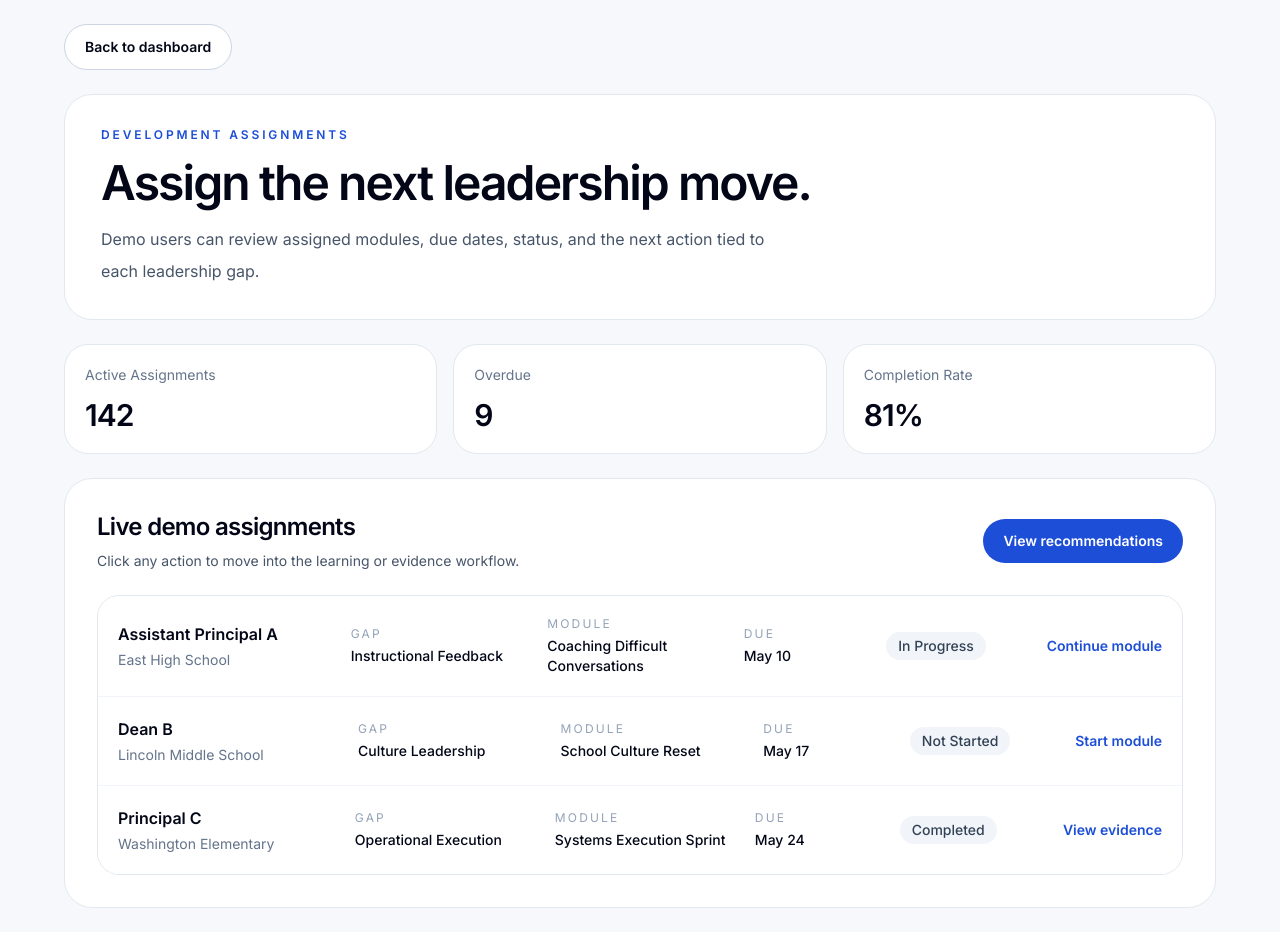
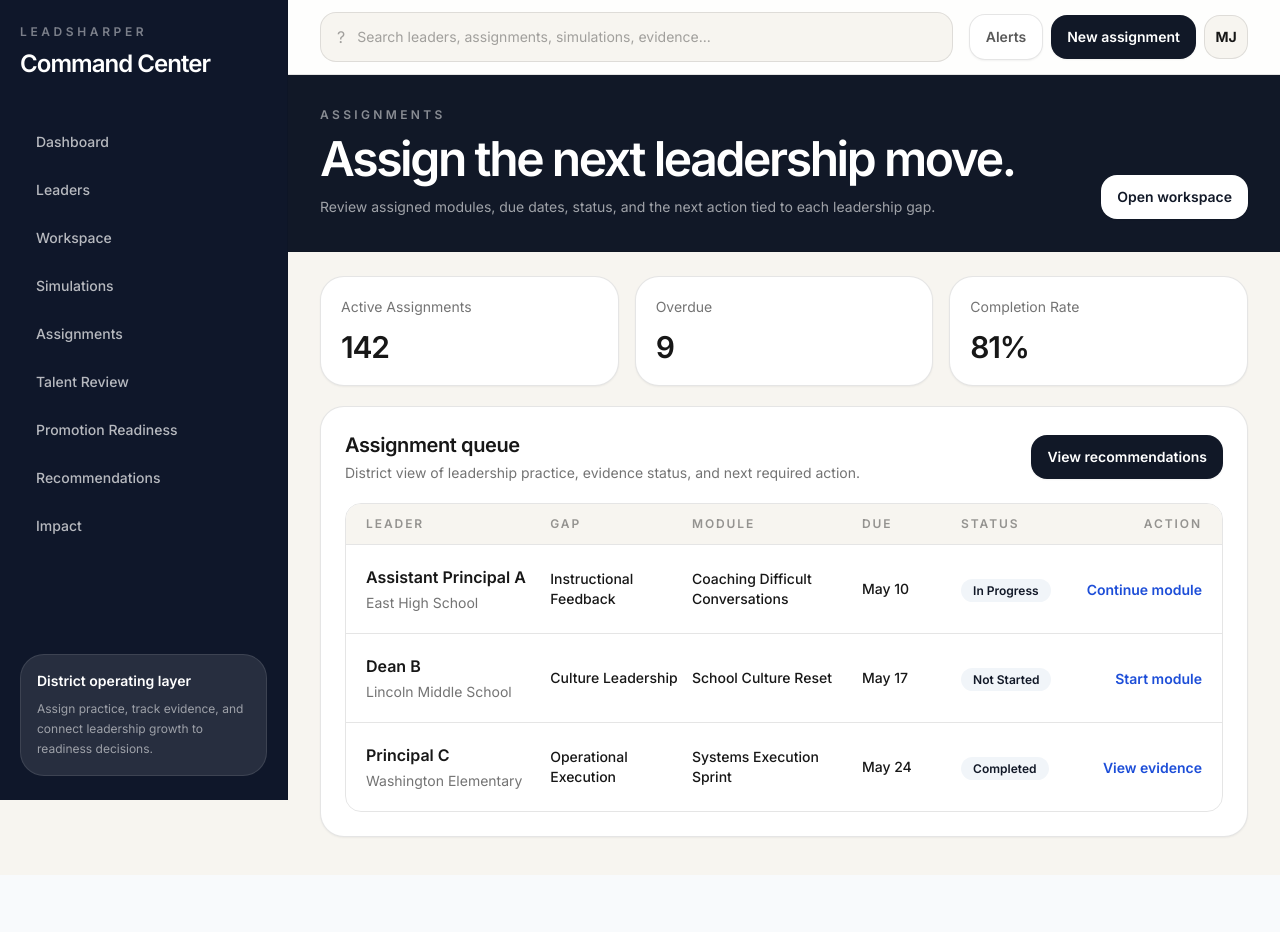
Before and after one commit to jmarc296-jpg/instructional-leadership-practice, a Next.js app: page /assignments in a window 1280 px wide. After the commit the page ends 875 px from the top, so only its background shows below. Built offline with nearby package versions, Linux system fonts and the light colour scheme.

Commit message:
Improve assignments page alignment

```diff
--- a/app/assignments/page.tsx
+++ b/app/assignments/page.tsx
@@ -1,3 +1,6 @@
+import Link from "next/link"
+import { EnterpriseShell } from "@/components/shell/enterprise-shell"
+
 const assignments = [
   {
     leader: "Assistant Principal A",
@@ -30,90 +33,112 @@ const assignments = [
 
 export default function AssignmentsPage() {
   return (
-    <main className="min-h-screen bg-[#f6f8fb] px-5 py-6 text-slate-950 sm:px-8 lg:px-10">
-      <div className="mx-auto max-w-6xl space-y-6">
-        <a href="/district" className="inline-block rounded-full border border-slate-300 bg-white px-5 py-3 text-sm font-semibold">
-          Back to dashboard
-        </a>
-
-        <section className="rounded-[28px] border border-slate-200 bg-white px-7 py-8 sm:px-9">
-          <p className="text-xs font-semibold uppercase tracking-[0.24em] text-blue-700">
-            Development Assignments
+    <EnterpriseShell>
+      <main className="min-h-screen bg-[#f7f5f0]">
+        <section className="border-b border-black/10 bg-[#111827] text-white">
+          <div className="mx-auto max-w-7xl px-6 py-8 lg:px-8">
+            <p className="text-xs font-semibold uppercase tracking-[0.28em] text-white/50">
+              Assignments
             </p>
-
-          <h1 className="mt-4 text-4xl font-semibold tracking-[-0.04em] sm:text-5xl">
+            <div className="mt-3 flex flex-col justify-between gap-6 xl:flex-row xl:items-end">
+              <div>
+                <h1 className="max-w-4xl text-5xl font-semibold tracking-[-0.05em]">
                   Assign the next leadership move.
                 </h1>
+                <p className="mt-3 max-w-2xl text-sm leading-6 text-white/60">
+                  Review assigned modules, due dates, status, and the next action tied to each leadership gap.
+                </p>
+              </div>
 
-          <p className="mt-4 max-w-2xl text-base leading-8 text-slate-600">
-            Demo users can review assigned modules, due dates, status, and the next action tied to each leadership gap.
-          </p>
+              <Link
+                href="/workspace"
+                className="rounded-2xl bg-white px-4 py-3 text-sm font-semibold text-[#111827] shadow-sm transition hover:bg-white/90"
+              >
+                Open workspace
+              </Link>
+            </div>
+          </div>
         </section>
 
-        <section className="grid gap-4 md:grid-cols-3">
+        <section className="mx-auto max-w-7xl px-6 py-6 lg:px-8">
+          <div className="grid gap-4 md:grid-cols-3">
             <Metric label="Active Assignments" value="142" />
             <Metric label="Overdue" value="9" />
             <Metric label="Completion Rate" value="81%" />
-        </section>
+          </div>
 
-        <section className="rounded-[28px] border border-slate-200 bg-white p-6 sm:p-8">
-          <div className="mb-6 flex flex-col gap-3 sm:flex-row sm:items-center sm:justify-between">
+          <section className="mt-5 rounded-3xl border border-black/10 bg-white p-6 shadow-sm">
+            <div className="mb-5 flex flex-col justify-between gap-4 md:flex-row md:items-center">
               <div>
-              <h2 className="text-2xl font-semibold tracking-[-0.03em]">Live demo assignments</h2>
-              <p className="mt-2 text-sm text-slate-600">
-                Click any action to move into the learning or evidence workflow.
+                <h2 className="text-xl font-semibold tracking-[-0.02em]">Assignment queue</h2>
+                <p className="mt-1 text-sm text-black/55">
+                  District view of leadership practice, evidence status, and next required action.
                 </p>
               </div>
 
-            <a href="/recommendations" className="w-fit rounded-full bg-blue-700 px-5 py-3 text-sm font-semibold text-white">
+              <Link
+                href="/recommendations"
+                className="rounded-2xl bg-[#111827] px-4 py-3 text-sm font-semibold text-white shadow-sm transition hover:bg-black"
+              >
                 View recommendations
-            </a>
+              </Link>
             </div>
 
-          <div className="overflow-hidden rounded-[22px] border border-slate-200">
-            {assignments.map((item) => (
-              <div key={item.leader} className="grid gap-4 border-b border-slate-100 bg-white p-5 last:border-b-0 lg:grid-cols-[1.2fr_1fr_1fr_0.7fr_0.8fr_auto] lg:items-center">
-                <div>
-                  <p className="font-semibold">{item.leader}</p>
-                  <p className="mt-1 text-sm text-slate-500">{item.school}</p>
+            <div className="overflow-hidden rounded-2xl border border-black/10">
+              <div className="grid grid-cols-[1.3fr_1fr_1.2fr_0.7fr_0.8fr_0.9fr] bg-[#f7f5f0] px-5 py-3 text-xs font-semibold uppercase tracking-[0.16em] text-black/40">
+                <div>Leader</div>
+                <div>Gap</div>
+                <div>Module</div>
+                <div>Due</div>
+                <div>Status</div>
+                <div className="text-right">Action</div>
               </div>
 
+              {assignments.map((assignment) => (
+                <div
+                  key={assignment.leader}
+                  className="grid grid-cols-[1.3fr_1fr_1.2fr_0.7fr_0.8fr_0.9fr] items-center border-t border-black/10 px-5 py-5"
+                >
                   <div>
-                  <p className="text-xs uppercase tracking-[0.18em] text-slate-400">Gap</p>
-                  <p className="mt-1 text-sm font-medium">{item.gap}</p>
+                    <p className="font-semibold">{assignment.leader}</p>
+                    <p className="mt-1 text-sm text-black/55">{assignment.school}</p>
                   </div>
 
+                  <p className="text-sm font-medium">{assignment.gap}</p>
+
+                  <p className="text-sm font-medium">{assignment.module}</p>
+
+                  <p className="text-sm font-medium">{assignment.due}</p>
+
                   <div>
-                  <p className="text-xs uppercase tracking-[0.18em] text-slate-400">Module</p>
-                  <p className="mt-1 text-sm font-medium">{item.module}</p>
+                    <span className="rounded-full bg-[#f1f5f9] px-3 py-1 text-xs font-semibold text-[#111827]">
+                      {assignment.status}
+                    </span>
                   </div>
 
-                <div>
-                  <p className="text-xs uppercase tracking-[0.18em] text-slate-400">Due</p>
-                  <p className="mt-1 text-sm font-medium">{item.due}</p>
+                  <div className="text-right">
+                    <Link
+                      href="/workspace"
+                      className="text-sm font-semibold text-[#1d4ed8] underline-offset-4 hover:underline"
+                    >
+                      {assignment.action}
+                    </Link>
                   </div>
-
-                <span className="w-fit rounded-full bg-slate-100 px-3 py-1 text-sm font-medium text-slate-700">
-                  {item.status}
-                </span>
-
-                <a href="/leader-learning-hub" className="text-sm font-semibold text-blue-700">
-                  {item.action}
-                </a>
                 </div>
               ))}
             </div>
           </section>
-      </div>
+        </section>
       </main>
+    </EnterpriseShell>
   )
 }
 
 function Metric({ label, value }: { label: string; value: string }) {
   return (
-    <div className="rounded-[24px] border border-slate-200 bg-white p-5">
-      <p className="text-sm text-slate-500">{label}</p>
-      <p className="mt-3 text-3xl font-semibold tracking-[-0.03em]">{value}</p>
+    <div className="rounded-3xl border border-black/10 bg-white p-5 shadow-sm">
+      <p className="text-sm text-black/55">{label}</p>
+      <p className="mt-3 text-3xl font-semibold tracking-[-0.04em]">{value}</p>
     </div>
   )
 }
```
Lines whose indentation alone changed are shown as unchanged.
